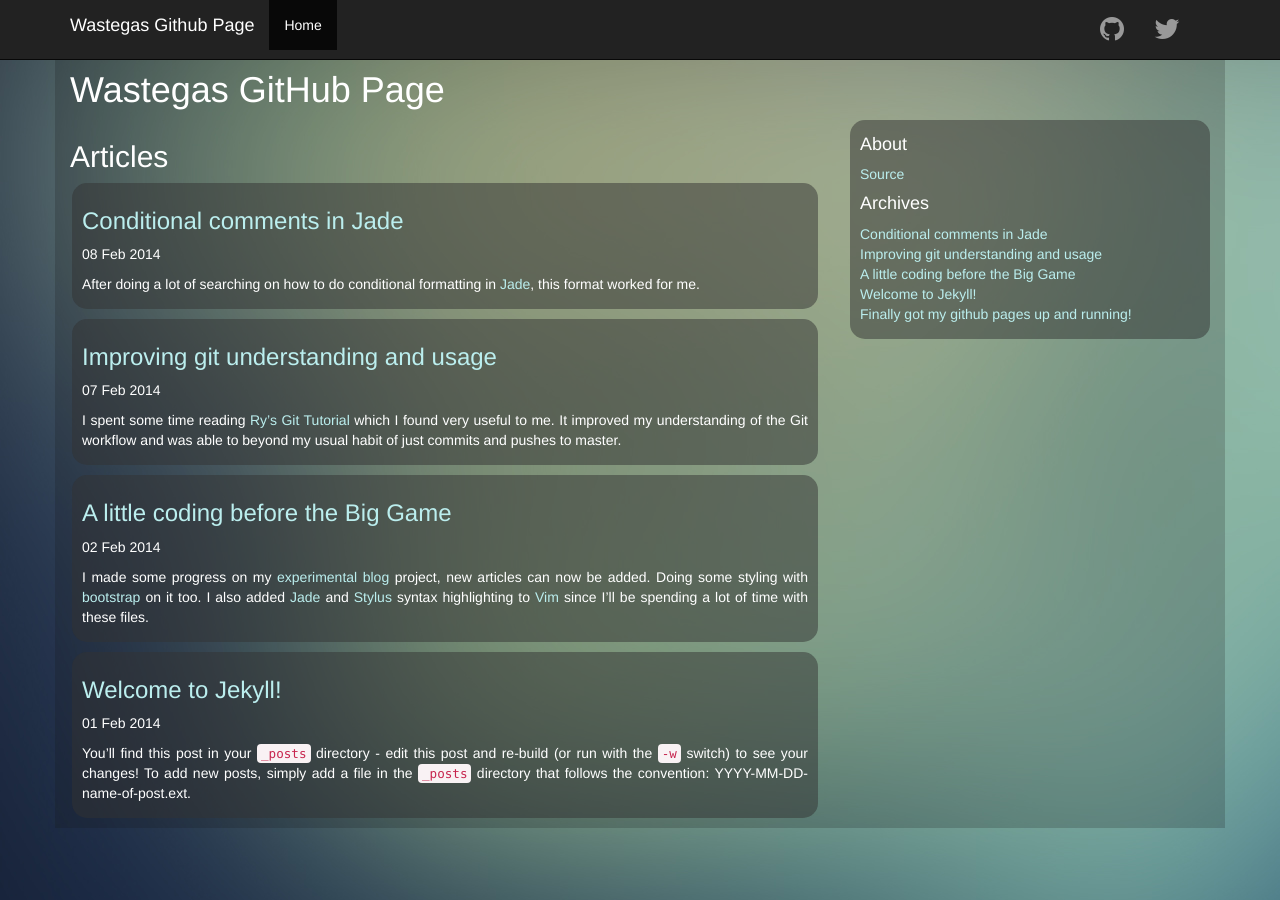
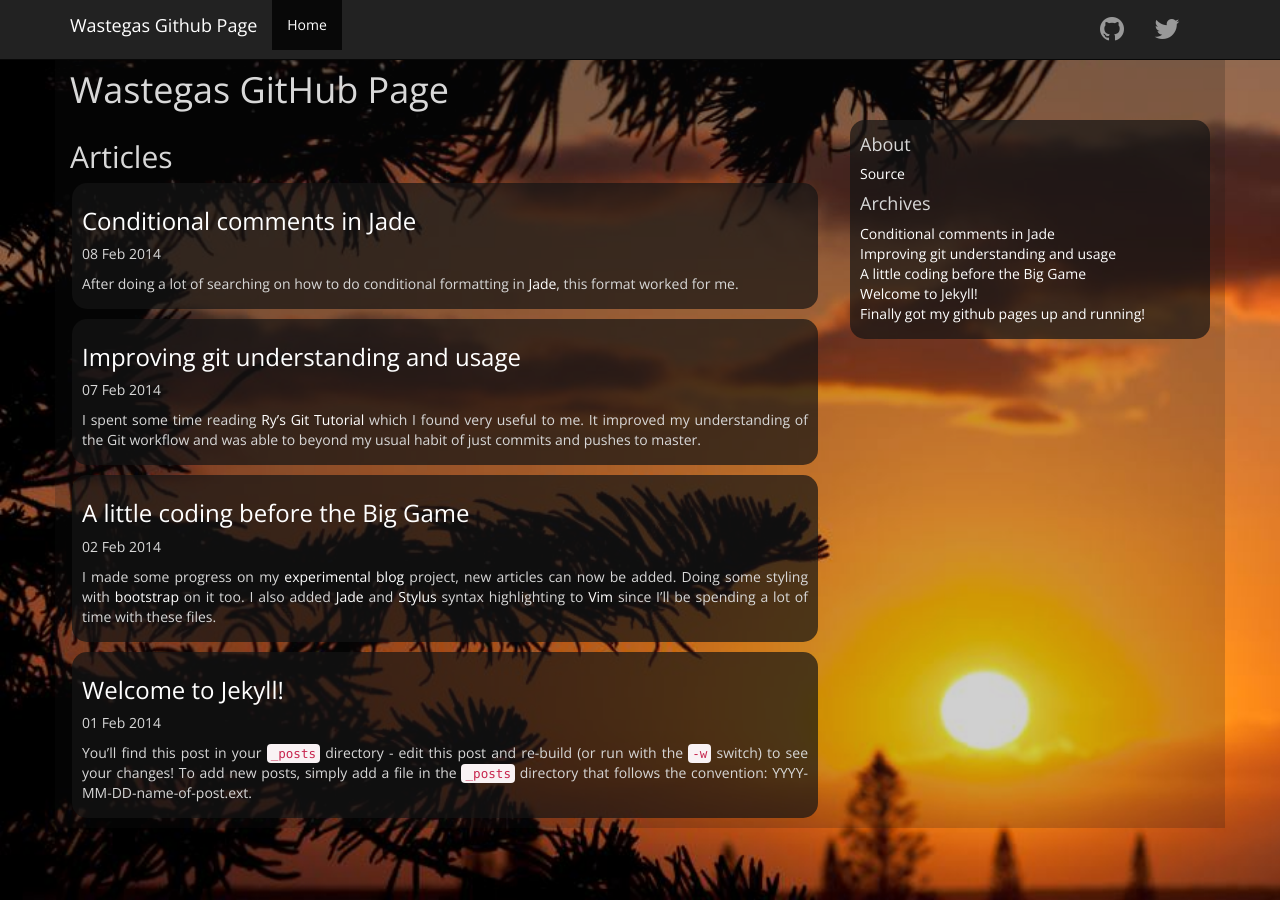
Before and after one commit to wastegas/wastegas.github.io, a Jekyll site: the page built from index.md, in a window 1280 px wide. Built offline with Jekyll 4.4.1, drawn with Linux system fonts in a browser that asks for light colours; nearby versions of some CDN libraries; Markdown is read by kramdown in place of the engine named in the settings.

Commit message:
new background, font and contrast adjustment

```diff
--- a/css/style.css
+++ b/css/style.css
@@ -1,8 +1,12 @@
+@import url(http://fonts.googleapis.com/css?family=Open+Sans);
+
 body {
     margin-top: 50px;
     background-image: url("/images/background.jpg");
     background-attachment: fixed;
-    color: white;
+    background-size: cover;
+    color: #d8d8d8;
+    font-family: 'Open Sans', sans-serif;
 }
 
 .container {
@@ -18,7 +22,7 @@
 }
 
 .sidebar-module {
-    background-color: rgba(50, 50, 50, 0.5);
+    background-color: rgba(20, 20, 20, 0.7);
     border-radius: 15px;
     padding: 5px 10px 5px 10px;
 }
@@ -29,19 +33,19 @@
 
 /* post main */
 .blog-post {
-    background-color: rgba(50, 50, 50, 0.5);
+    background-color: rgba(20, 20, 20, 0.7);
     border-radius: 15px;
     padding: 5px 10px 5px 10px;
     margin: 10px 2px 10px 2px;
 }
 
 a {
-    color: #bee;
+    color: white;
 }
 
 a:hover {
     text-decoration: underline;
-    color: #bee;
+    color: white;
 }
 
 /* standard */
```
Also changed, not shown: images/background.jpg.
